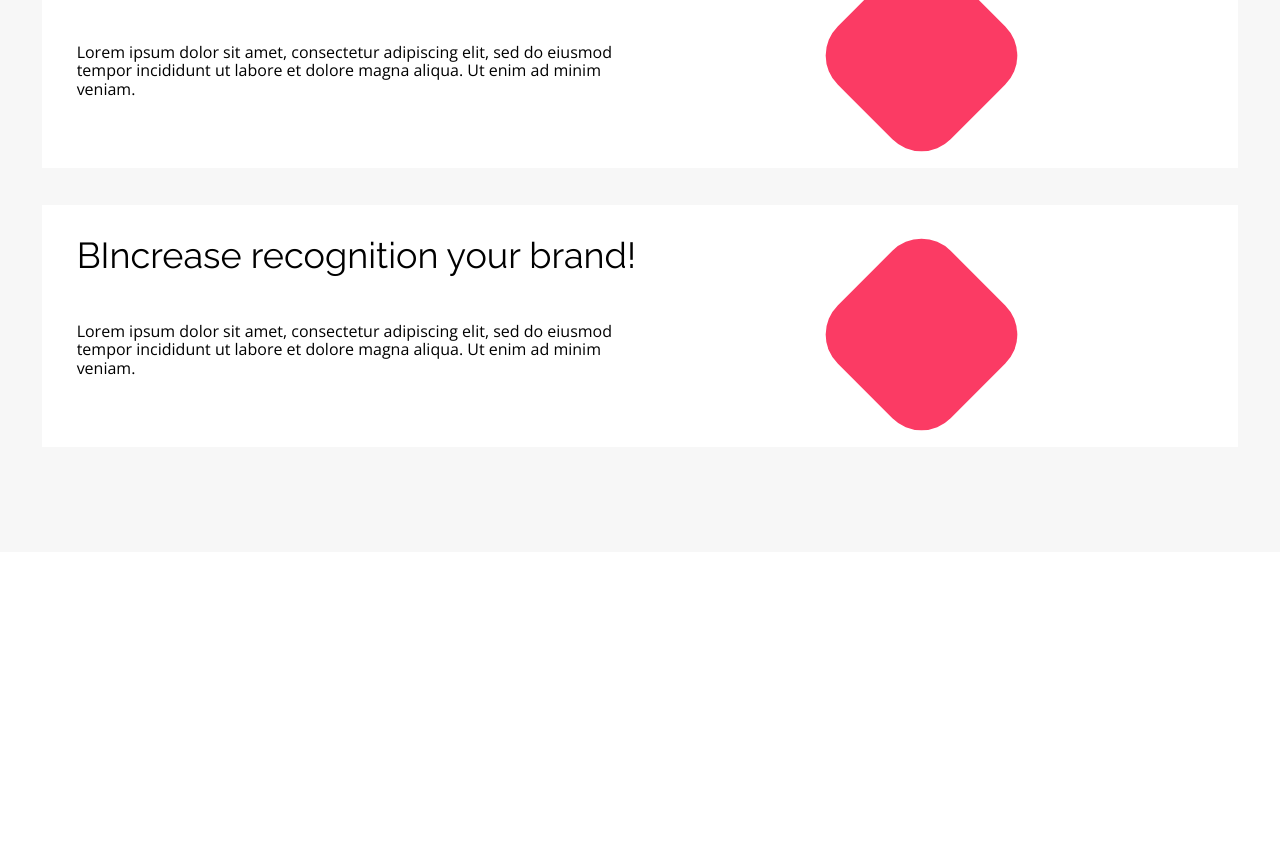
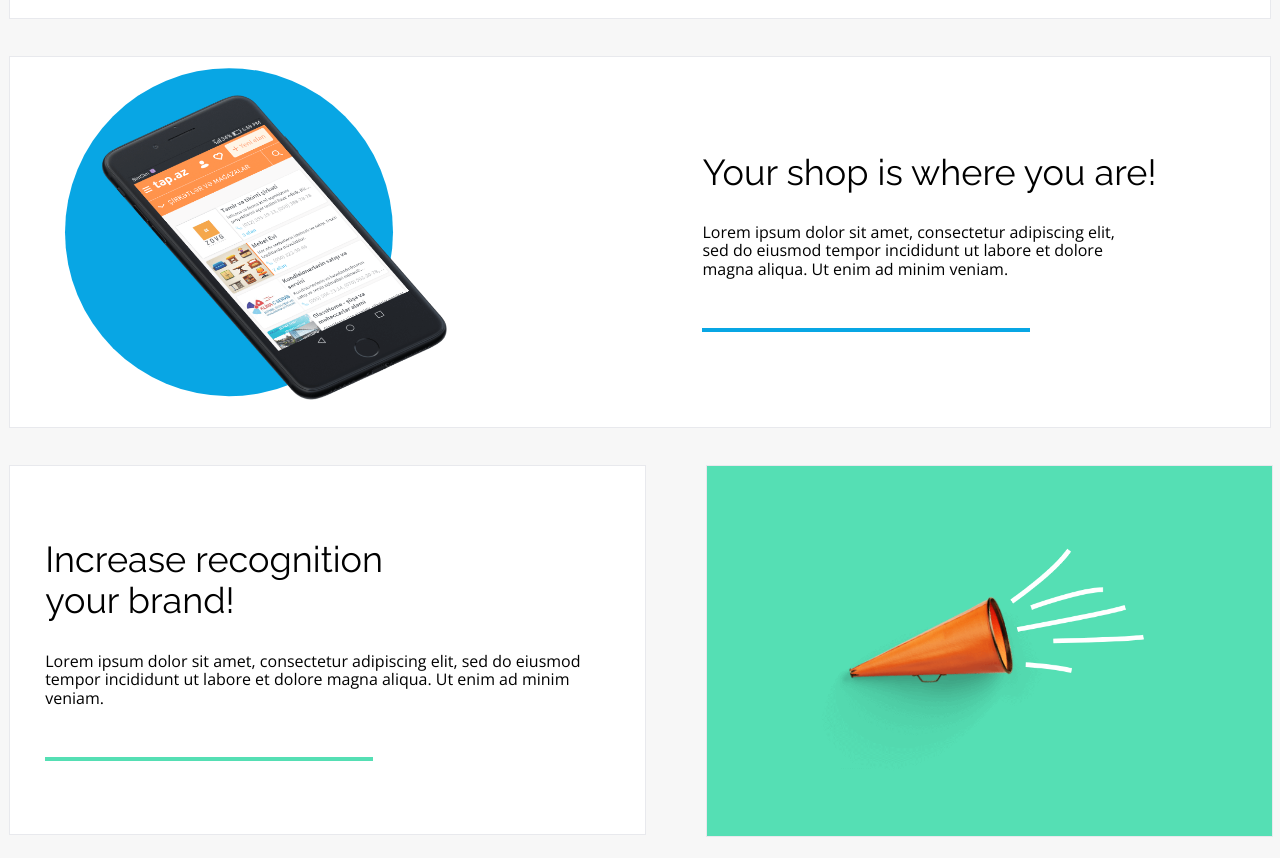
Before and after one commit to Marcin32167/BestShop, a plain HTML site: page index.html in a window 1280 px wide. Shown: the part 1939-2797 px from the top of the page. Before the commit the page ends 2491 px from the top, so only its background shows below. Drawn offline with nearby package versions, Linux system fonts and the light colour scheme.

Commit message:
section benefits done

```diff
--- a/index.html
+++ b/index.html
@@ -22,10 +22,10 @@
             <a href="#" class="brand">BestShop</a>
             <nav>
                 <ul class="header__nav">
-                    <li class="menu-item"><a href="#why-us" class="menu-item__link">Why us</a></li>
-                    <li class="menu-item"><a href="#benefits" class="menu-item__link">benefits</a></li>
-                    <li class="menu-item"><a href="#prices" class="menu-item__link">Prices</a></li>
-                    <li class="menu-item"><a href="#contact" class="menu-item__link">Contact</a></li>
+                    <li class="menu-item"><a href="#why-us" id="why-us" class="menu-item__link">Why us</a></li>
+                    <li class="menu-item"><a href="#benefits" id="benefits" class="menu-item__link">benefits</a></li>
+                    <li class="menu-item"><a href="#prices" id="prices" class="menu-item__link">Prices</a></li>
+                    <li class="menu-item"><a href="#contact" id="contact" class="menu-item__link">Contact</a></li>
                 </ul>
             </nav>
         </div>
@@ -43,6 +43,7 @@
     </div>
 </section>
 
+
 <section class="stat">
     <div class="stat__wrapper">
         <h2 class="stat__title">The most popular sales platform in country</h2>
@@ -50,7 +51,7 @@
             <div class="stat__card">
                 <div class="ellipse__holder">
                     <div class="ellipse"></div>
-                    <img src="src/images/person.svg" alt="text 1" class="ellipse__img">
+                    <img src="src/images/Person.svg" alt="text 1" class="ellipse__img">
                 </div>
                 <p class="stat__number">100000 +</p>
                 <p class="stat__desc">daily entries</p>
@@ -58,7 +59,7 @@
             <div class="stat__card">
                 <div class="ellipse__holder">
                     <div class="ellipse ellipse__blue"></div>
-                    <img src="src/images/eye.svg" alt="text 2" class="ellipse__img ellipse--eye">
+                    <img src="src/images/Eye.svg" alt="text 2" class="ellipse__img ellipse--eye">
                 </div>
                 <p class="stat__number">2000000+</p>
                 <p class="stat__desc">seen products <br> every day</p>
@@ -66,7 +67,7 @@
             <div class="stat__card">
                 <div class="ellipse__holder">
                     <div class="ellipse ellipse__green"></div>
-                    <img src="src/images/catalog.svg" alt="text 3" class="ellipse__img">
+                    <img src="src/images/Catalog.svg" alt="text 3" class="ellipse__img">
                 </div>
                 <p class="stat__number">10000+</p>
                 <p class="stat__desc">added posts <br> daily</p>
@@ -81,37 +82,37 @@
         <div class="benefit__card">
             <div class="benefit__col1">
                 <h2 class="benefit__title">Be always first</h2>
-                <p class="benefit__desc">Lorem ipsum dolor sit amet, consectetur adipiscing elit, sed do eiusmod tempor
-                    incididunt ut labore et dolore magna aliqua. Ut enim ad minim veniam.</p>
+                <p class="benefit__desc">Lorem ipsum dolor sit amet, consectetur adipiscing elit, <br> sed do eiusmod tempor
+                    incididunt ut labore et dolore <br> magna aliqua. Ut enim ad minim veniam.</p>
                 <div class="benefit__sep"></div>
             </div>
             <div class="benefit__col2">
                 <img src="src/images/Macbook.png" alt="" class="benefit__img">
-                <div class="benefit__bg"></div>
+                <div class="benefit__bg bg1"></div>
             </div>
         </div>
-        <div class="benefit__card">
-            <div class="benefit__col1">
+        <div class="benefit__card benefit__card--reverse">
+            <div class="benefit__col1 col1-padding">
                 <h2 class="benefit__title">Your shop is where you are!</h2>
+                <p class="benefit__desc">Lorem ipsum dolor sit amet, consectetur adipiscing elit, <br> sed do eiusmod tempor
+                    incididunt ut labore et dolore <br> magna aliqua. Ut enim ad minim veniam.</p>
+                <div class="benefit__sep sep--blue"></div>
+            </div>
+            <div class="benefit__col2">
+                <img src="src/images/iPhone.png" alt="" class="benefit__img img2">
+                <div class="benefit__bg bg2"></div>
+            </div>
+        </div>
+        <div class="benefit__card benefit__card--newstyle">
+            <div class="benefit__col1 col1--newstyle">
+                <h2 class="benefit__title">Increase recognition <br> your brand!</h2>
                 <p class="benefit__desc">Lorem ipsum dolor sit amet, consectetur adipiscing elit, sed do eiusmod tempor
                     incididunt ut labore et dolore magna aliqua. Ut enim ad minim veniam.</p>
-                <div class="benefit__sep"></div>
+                <div class="benefit__sep sep--green"></div>
             </div>
             <div class="benefit__col2">
-                <img src="" alt="" class="benefit__img">
-                <div class="benefit__bg"></div>
-            </div>
-        </div>
-        <div class="benefit__card">
-            <div class="benefit__col1">
-                <h2 class="benefit__title">BIncrease recognition your brand!</h2>
-                <p class="benefit__desc">Lorem ipsum dolor sit amet, consectetur adipiscing elit, sed do eiusmod tempor
-                    incididunt ut labore et dolore magna aliqua. Ut enim ad minim veniam.</p>
-                <div class="benefit__sep"></div>
-            </div>
-            <div class="benefit__col2">
-                <img src="" alt="" class="benefit__img">
-                <div class="benefit__bg"></div>
+                <img src="src/images/Trumpet.png" alt="" class="benefit__img img3">
+                <div class="benefit__bg bg3"></div>
             </div>
         </div>
     </div>
--- a/src/css/main.css
+++ b/src/css/main.css
@@ -13,29 +13,31 @@ html, body {
     font-size: 16px;
 }
 
+/* Header - CSS */
+
 .header {
     width: 100%;
     height: 4.375rem;
-    box-shadow: 0px 3px 6px #00000029;
+    box-shadow: 0 0.1875rem 0.375rem rgba(0, 0, 0, 0.29);
     display: flex;
     align-items: center;
+    position: sticky;
+    top: 0;
+    background-color: var(--color-white);
+    z-index: 999;
 }
 .container {
     width: 100%;
     max-width: 1352px;
     margin-inline: auto;
 }
-
-
 .header__wrapper {
     display: flex;
     justify-content: space-between;
     margin-inline: auto;
     align-items: center;
-
+    height: 100%;
 }
-
-
 .brand {
     font-family: "Raleway", sans-serif;
     font-weight: 300;
@@ -43,15 +45,13 @@ html, body {
     color: var(--color-primary);
     font-size: 2rem;
 }
-
-
 .header__nav {
     list-style: none;
     padding: 0;
     margin: 0;
     display: flex;
+    gap: 1.5625rem;
 }
-
 .menu-item {
     font-family: "Open Sans", sans-serif;
     font-weight: 700;
@@ -60,30 +60,23 @@ html, body {
     text-transform: uppercase;
     font-size: .6875rem;
     height: 100%;
+    letter-spacing: .205rem;
 }
-
 .menu-item__link {
     text-decoration: none;
     text-transform: uppercase;
     color: var(--color-grey);
     font-weight: 700;
     padding: 1.75rem 1.25rem 1.375rem;
+    border-bottom: solid 4px transparent;
 }
-
 .menu-item__link:hover {
-    text-decoration: none;
-    text-transform: uppercase;
     color: var(--color-black);
-    border-bottom: solid 4px var(--color-primary);
+    border-color: var(--color-primary);
 }
 
 
-
-
-
-
-
-
+/* Hero section - CSS */
 
 .intro {
     height: 52.625rem;
@@ -91,12 +84,10 @@ html, body {
     background-repeat: no-repeat;
     background-position: bottom;
 }
-
 .intro__bg {
     display: flex;
     justify-content: center;
 }
-
 .intro__box {
     padding-top: 8.125rem;
     display: flex;
@@ -104,7 +95,6 @@ html, body {
     width: 27.5rem;
     align-items: center;
 }
-
 .main__title {
     font-family: 'Raleway', sans-serif;
     font-size: 3.0625rem;
@@ -112,18 +102,14 @@ html, body {
     color: var(--color-black);
     margin-bottom: 1.25rem;
     margin-top: 0;
-
 }
-
 .pmain {
     font-size: 1rem;
     color: var(--color-black);
     margin-bottom: 2.375rem;
     font-family: "Open Sans", sans-serif;
     font-weight: 400;
-    font-size: 1rem;
 }
-
 .mbutton {
     padding: 1.375rem;
     border-radius: 2.5rem;
@@ -138,6 +124,8 @@ html, body {
     cursor: pointer;
 }
 
+/* Statistics section - CSS */
+
 .stat {
     display: flex;
     justify-content: center;
@@ -145,11 +133,9 @@ html, body {
     padding-bottom: 7.625rem;
     padding-top: 6.25rem;
 }
-
 .stat__wrapper {
 
 }
-
 .stat__title {
     font-size: 2.25rem;
     font-family: 'Raleway', sans-serif;
@@ -157,51 +143,41 @@ html, body {
     font-weight: 400;
     margin-bottom: 6.25rem;
 }
-
 .stat-item__wrapper {
     display: flex;
     justify-content: space-between;
-
 }
-
 .stat__card {
     display: flex;
     flex-direction: column;
     align-items: center;
 }
-
 .ellipse__holder {
     display: flex;
     justify-content: center;
     position: relative;
     align-items: center;
 }
-
 .ellipse {
     width: 3.919375rem;
     height: 3.919375rem;
     border-radius: 50%;
     background-color: var(--color-redish);
 }
-
 .ellipse.ellipse__blue {
     background-color: var(--color-primary);
 }
-
 .ellipse.ellipse__green {
     background-color: var(--color-green);
 }
-
 .ellipse__img {
     position: absolute;
     left: 32px;
 }
-
 .ellipse__img.ellipse--eye {
     position: absolute;
     left: 20px;
 }
-
 .stat__number {
     font-family: 'Raleway', sans-serif;
     font-size: 1.25rem;
@@ -211,7 +187,6 @@ html, body {
     margin-bottom: 1.19375rem;
     letter-spacing: 0.3725rem;
 }
-
 .stat__desc {
     font-family: "Raleway", sans-serif;
     font-size: 1.0625rem;
@@ -221,93 +196,133 @@ html, body {
     text-align: center;
 }
 
-
-
-
-
-
-
-
-
-
-
-
-
-
+/* Benefit section - CSS */
 
 .benefity {
-    height: 100vh;
     background-color: var(--color-light-grey);
     display: flex;
     justify-content: center;
-    align-item: center;
     padding-top: 6.5625rem;
     padding-bottom: 6.5625rem;
-
 }
-
 .benefity__wrapper {
     display: flex;
     flex-direction: column;
     gap: 2.3125rem;
 }
-
 .benefit__card {
     padding-left: 2.1875rem;
     padding-right: 2.1875rem;
     background-color: var(--color-white);
     display: flex;
-    height: 23.125rem;
+    height: 370px;
+    border: 1px solid #E8E9ED;
 }
-
+.benefit__card.benefit__card--reverse {
+    flex-direction: row-reverse;
+}
+.benefit__card.benefit__card--newstyle {
+    gap: 3.81rem;
+    padding-left: 0;
+    padding-right: 0;
+    background-color: transparent;
+    border: 0;
+}
 .benefit__col1 {
     display: flex;
     flex-direction: column;
+    justify-content: center;
     width: 50%;
 }
-
+.benefit__col1.col1--newstyle {
+    padding-left: 2.1875rem;
+    padding-right: 2.1875rem;
+    background-color: var(--color-white);
+    border: 1px solid #E8E9ED;
+}
+.benefit__col1.col1-padding {
+    padding-left: 7.81rem;
+}
 .benefit__title {
     font-family: "Raleway", sans-serif;
     font-weight: 400;
     font-size: 2.25rem;
-    color: var(--color-black)
+    color: var(--color-black);
+    margin-top: 0;
+    margin-bottom: 1.875rem;
 }
-
 .benefit__desc {
     font-family: "Open Sans", sans-serif;
     font-weight: 400;
     font-size: 1rem;
     color: var(--color-black);
+    margin-top: 0;
+    margin-bottom: 3.125rem;
 }
-
 .benefit__sep {
     width: 20.4775rem;
-    max-height: .025rem;
+    height: 4px;
+    background-color: var(--color-redish);
+    display: inline-block;
 }
-
+.benefit__sep.sep--blue {
+    background-color: var(--color-primary);
+}
+.benefit__sep.sep--green {
+    background-color: var(--color-green);
+}
 .benefit__col2 {
     width: 50%;
     position: relative;
-    display: flex;
-    justify-content: center;
 }
 
 .benefit__img {
     position: absolute;
-    left: 50px;
+    left: 50%;
     bottom: 2.375rem;
     max-width: 24.1525rem;
     max-height: 18.1875rem;
-    z-index: 1;
+    z-index: 2;
+    transform: translateX(-50%);
+}
+.benefit__img.img2 {
+    max-width: 27.1525rem;
+    max-height: 23.1875rem;
+    transform: translate(-56%, 10%);
+}
+.benefit__img.img3 {
+    max-width: 22.1525rem;
+    max-height: 18.1875rem;
+    transform: translate(-56%, 0%);
 }
 
-.benefit__bg {
+.benefit__bg.bg1 {
     position: absolute;
-    top: 50px;
+    top: 50%;
+    right: 50%;
     width: 9.9375rem;
     height: 9.9375rem;
-    transform: matrix(0.71, 0.71, -0.71, 0.71, 0, 0);
     background-color: var(--color-redish);
     border-radius: 41px;
     opacity: 1;
+    z-index: 1;
+    transform: translate(120%, -70%) rotate(45deg);
 }
+.benefit__bg.bg2 {
+    position: absolute;
+    top: 50%;
+    right: 50%;
+    width: 20.5rem;
+    height: 20.5rem;
+    background-color: var(--color-primary);
+    border-radius: 100%;
+    opacity: 1;
+    z-index: 1;
+    transform: translate(25%, -53%);
+}
+.benefit__bg.bg3 {
+    background-color: var(--color-green);
+    width: 100%;
+    height: 100%;
+    border: 1px solid #E8E9ED;
+}
```
